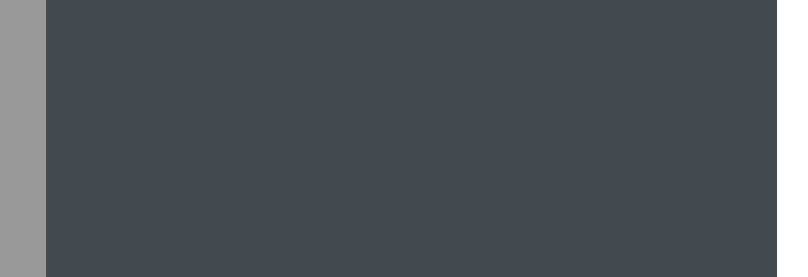
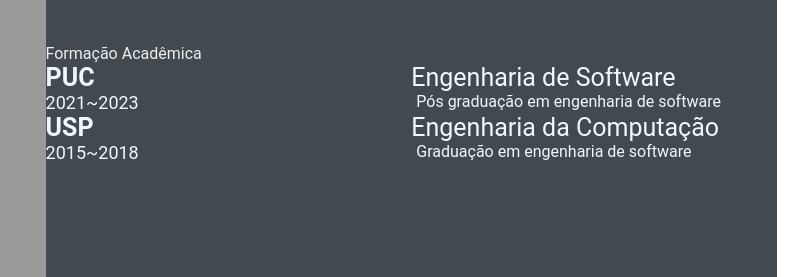
Before and after one commit to riquesantos92/riquesantos92.github.io, a plain HTML site: page index.html in a window 1280 px wide. Shown: the part 420-697 px from the top of the page, 375-1183 px from the left. Drawn offline with Linux system fonts and the light colour scheme.

Commit message:
feat-add-school (#4)

```diff
--- a/index.html
+++ b/index.html
@@ -90,6 +90,35 @@
                     </div>
                 </div>
             </section>
+
+            <section class="education gap">
+                <div class="right-title">Formação Acadêmica</div>
+                <div class="education-contents">
+                    <div class="education-left">
+                        <p class="education-school-name">PUC</p>
+                        <p class="education-time-period">2021~2023</p>
+                    </div>
+
+                    <div class="education-right">
+                        <p class="education-subject">Engenharia de Software</p>
+                        <p class="education-desc">
+                            Pós graduação em engenharia de software
+                        </p>
+                    </div>
+
+                    <div class="education-left">
+                        <p class="education-school-name">USP</p>
+                        <p class="education-time-period">2015~2018</p>
+                    </div>
+
+                    <div class="education-right">
+                        <p class="education-subject">Engenharia da Computação</p>
+                        <p class="education-desc">
+                            Graduação em engenharia de software
+                        </p>
+                    </div>
+                </div>
+            </section>
         </section>
     </main>
 </body>
```
